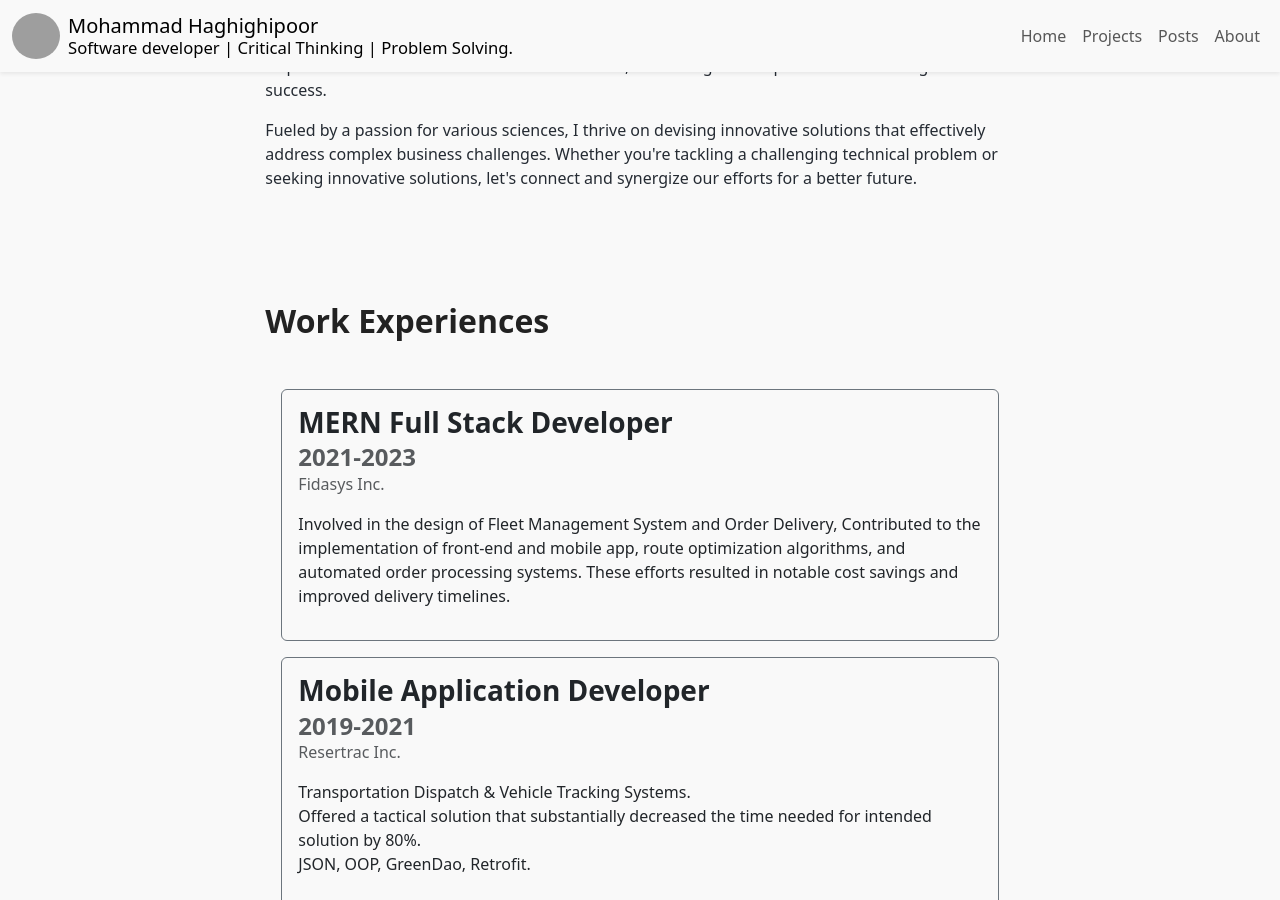
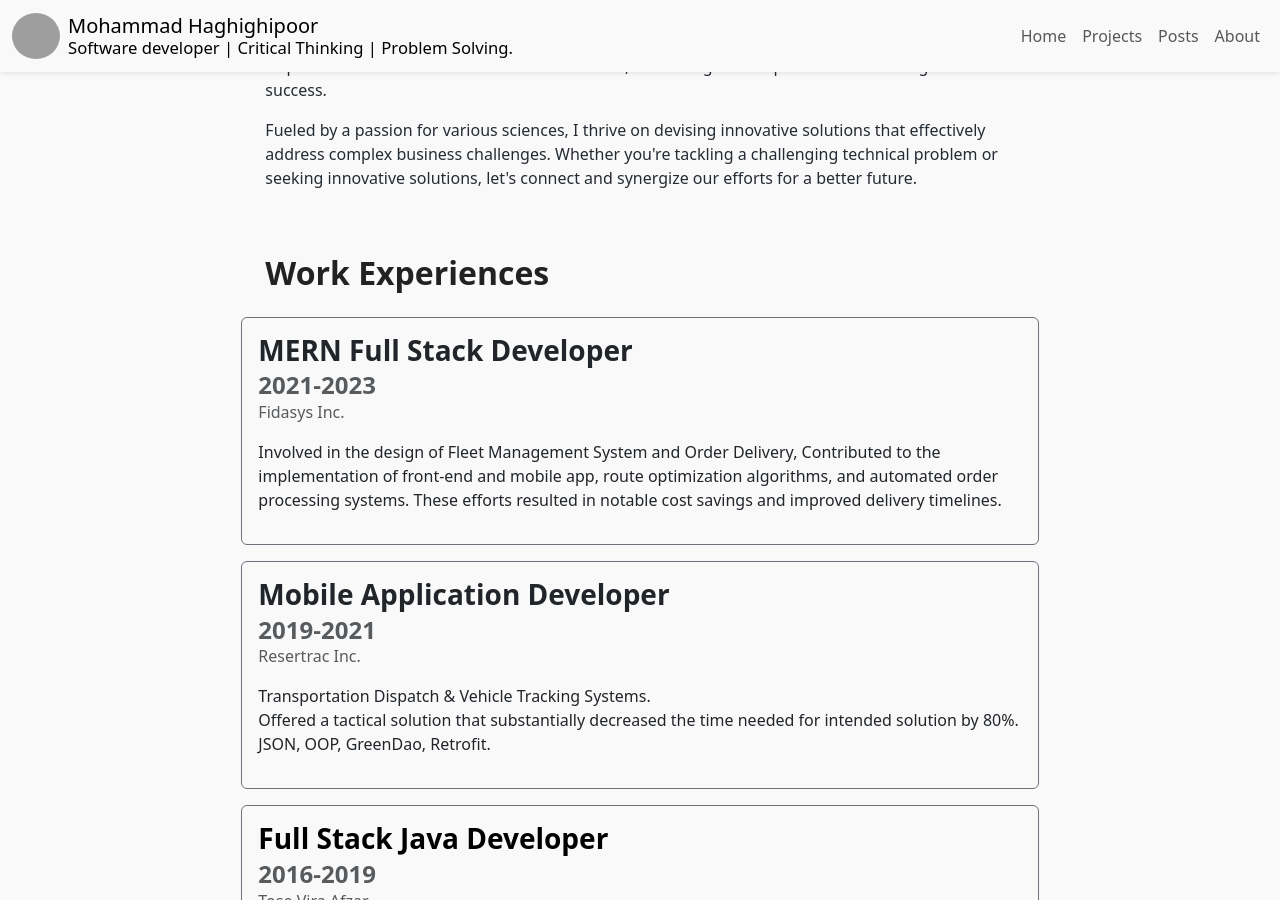
Before and after one commit to ohampro/ohampro.github.io, a Jekyll site: the page built from about.html, in a window 1280 px wide and 900 px high, scrolled down 320 px. Built offline with Jekyll 4.4.1, drawn with Linux system fonts in a browser that asks for light colours; grey boxes are pictures that could not be loaded.

Commit message:
Fix padding issue in home & about

```diff
--- a/_includes/home_section.html
+++ b/_includes/home_section.html
@@ -14,7 +14,7 @@
     {%- endif %}
 {%- endcapture %}
 
-<section id="{{ include.id }}" class="p-3 {{ include.stripColor }}">
+<section id="{{ include.id }}" class="{{ include.stripColor }}">
     <div class="mt-4 row {% if include.deleyed-attention == false %}{% else %}deleyed-attention content-blur{% endif %}">
         {% if include.title %}
         <div class="col-3 {{titleClass}} text-muted">
--- a/about.html
+++ b/about.html
@@ -28,9 +28,8 @@ permalink: /about/
 </section>
 
 <section class="text-start">
-    <div class="py-5 mx-5">
-        <h2 id="work_experiences">Work Experiences</h2>
-
+    <h2 id="work_experiences" class="mb-0 mx-5">Work Experiences</h2>
+    <div class="mx-4">
         {% include home_section.html
             id = 'section_work_experiences'
             stripColorIGNORED = 'bg-burlywood'
```
